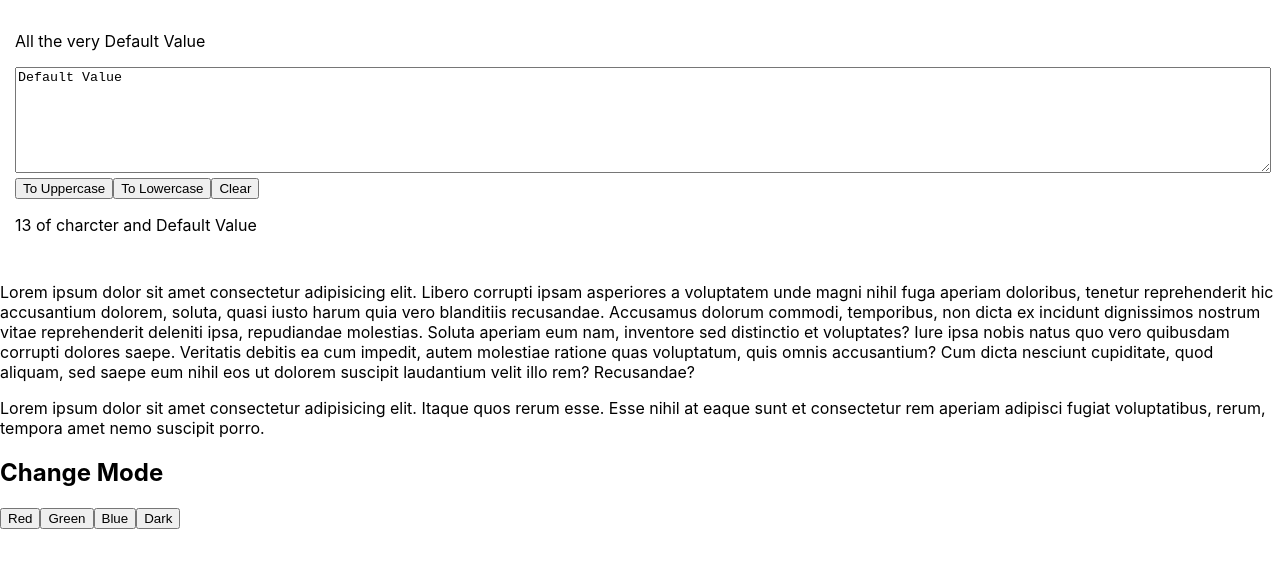
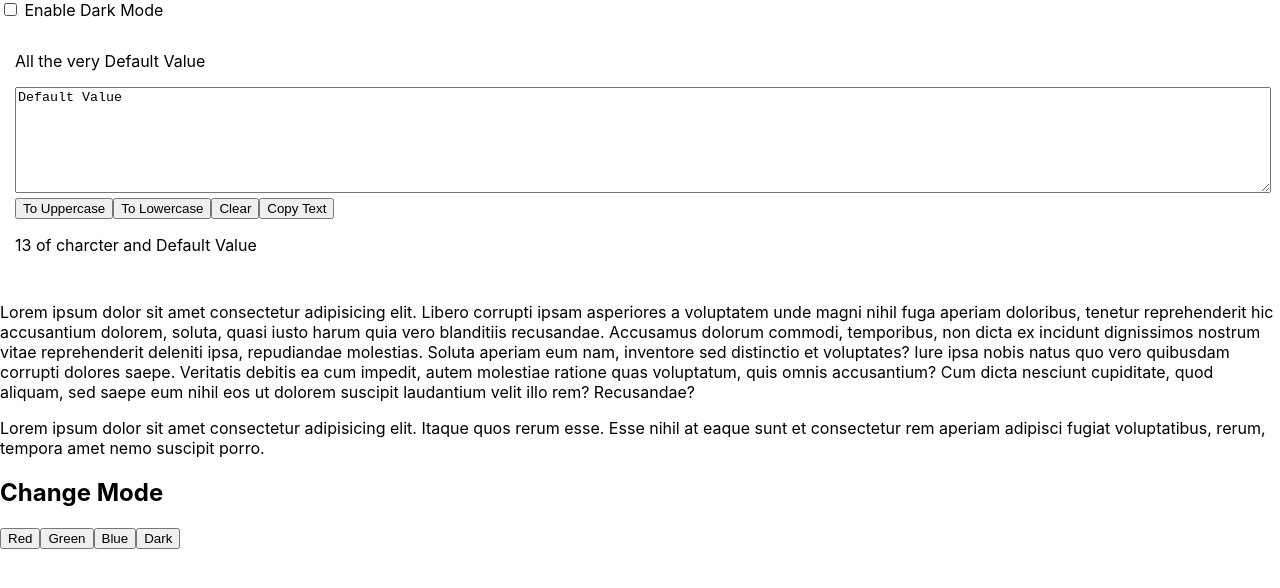
Before and after one commit to iamtanmayrudra/practice, a React (Create React App) app: page / in a window 1280 px wide. Shown: the top 588 px of the page. Built offline with nearby package versions, Linux system fonts and the light colour scheme.

Commit message:
Practice Modes commits

```diff
--- a/src/App.js
+++ b/src/App.js
@@ -1,12 +1,25 @@
-import React from 'react'
+import React, {useState} from 'react'
 
 import TextEnhance from "./myComponents/TextEnhance";
 import EnableMode from "./myComponents/EnableMode";
-
+import Header from "./myComponents/Header";
 
 function App() {
+
+  const [mode, setMode] = useState(false);
+
+  const toggleMode = ()=>{
+    if(mode === 'dark'){
+      setMode('light')
+    }
+    else{
+      setMode('dark')
+    }
+  }
+
   return (
     <>
+      <Header mode={mode} toggleMode={toggleMode} />
       <TextEnhance />
       <EnableMode />
     </>
--- a/src/index.css
+++ b/src/index.css
@@ -11,3 +11,13 @@ code {
   font-family: source-code-pro, Menlo, Monaco, Consolas, 'Courier New',
     monospace;
 }
+
+/* Custom Added CSS */
+.bg-light{
+  background: #fff;
+  color: #000;
+}
+.bg-dark{
+  background: #000;
+  color: #fff;
+}
--- a/src/myComponents/EnableMode.js
+++ b/src/myComponents/EnableMode.js
@@ -8,7 +8,7 @@ function EnableMode() {
     })
 
     const modeDark = () => {
-      if (darkStyle.backgroundColor == "blue") {
+      if (darkStyle.backgroundColor === "blue") {
         setdarkStyle({
           backgroundColor: "#222",
           color: "white",
@@ -22,7 +22,7 @@ function EnableMode() {
     };
 
     const modeRed = ()=>{
-        if(darkStyle.backgroundColor == 'white'){
+        if(darkStyle.backgroundColor === 'white'){
             setdarkStyle({
               backgroundColor: "red",
               color: "white",
@@ -36,7 +36,7 @@ function EnableMode() {
     }
 
     const modeGreen = ()=>{
-        if(darkStyle.backgroundColor == 'red'){
+        if(darkStyle.backgroundColor === 'red'){
             setdarkStyle({
               backgroundColor: "green",
               color: "white",
@@ -50,7 +50,7 @@ function EnableMode() {
     }
 
     const modeBlue = ()=>{
-        if(darkStyle.backgroundColor == 'green'){
+        if(darkStyle.backgroundColor === 'green'){
             setdarkStyle({
               backgroundColor: "blue",
               color: "white",
@@ -62,6 +62,7 @@ function EnableMode() {
             });
         }
     }
+
 
   return (
     <>
--- /dev/null
+++ b/src/myComponents/Header.js
@@ -0,0 +1,14 @@
+import React from 'react'
+
+function Header(props) {
+
+  return (
+    <div className={`bg-${props.mode}`}>
+      <label htmlFor='enableModer'>
+        <input onClick={props.toggleMode} type='checkbox' name='' id='enableModer' /> Enable Dark Mode
+      </label>
+    </div>
+  );
+}
+
+export default Header
--- a/src/myComponents/TextEnhance.js
+++ b/src/myComponents/TextEnhance.js
@@ -27,6 +27,12 @@ function Hooks() {
     setAdd(event.target.value);
   };
 
+
+  const selectTextCopy = () => {
+    console.log("Copied");
+    // let a = 5o
+  };
+
   return (
     <div className="hooksArea" style={{ padding: "15px" }}>
       <p> All the very {add}</p>
@@ -39,6 +45,7 @@ function Hooks() {
       <button onClick={handleUpClick}>To Uppercase</button>
       <button onClick={handleLoClick}>To Lowercase</button>
       <button onClick={handleCear}>Clear</button>
+      <button onClick={selectTextCopy}>Copy Text</button>
 
       <p>
         {add.length} of charcter and {add}
```
